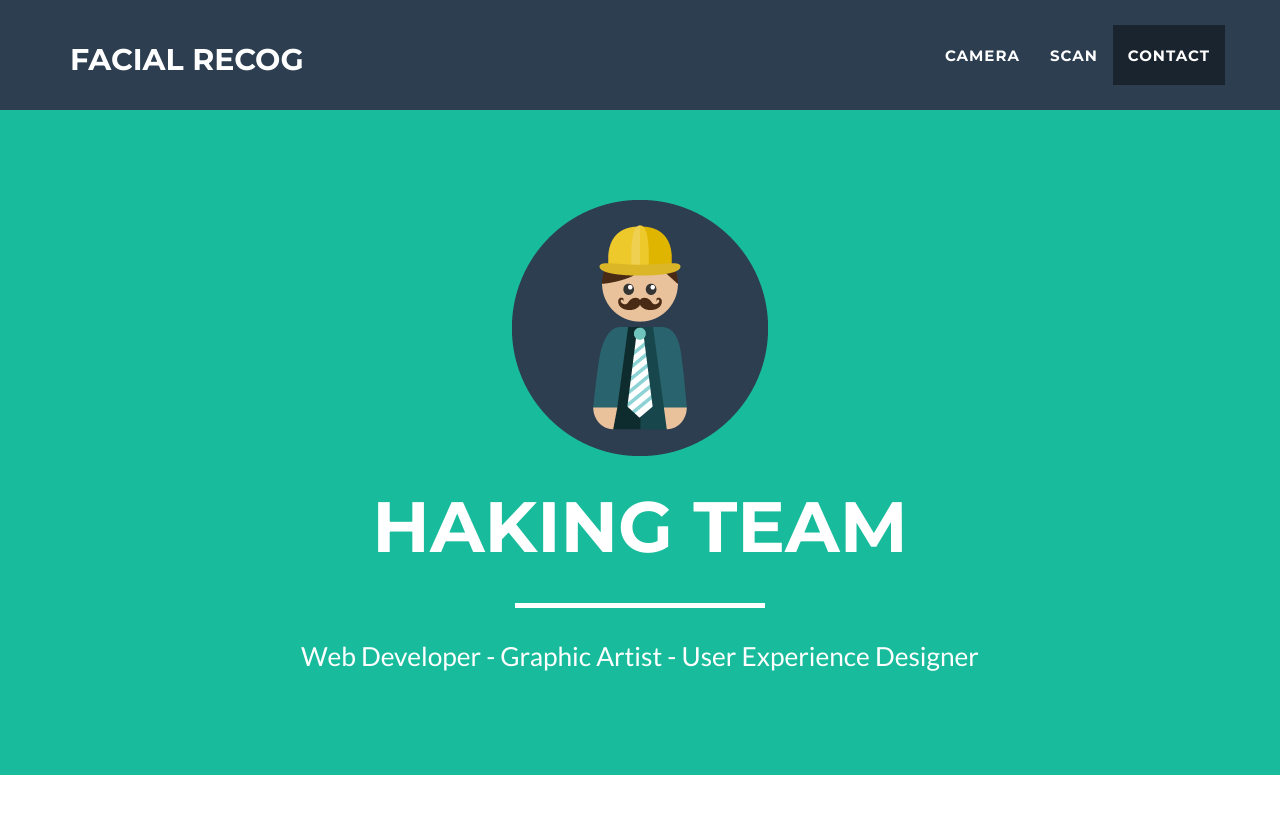
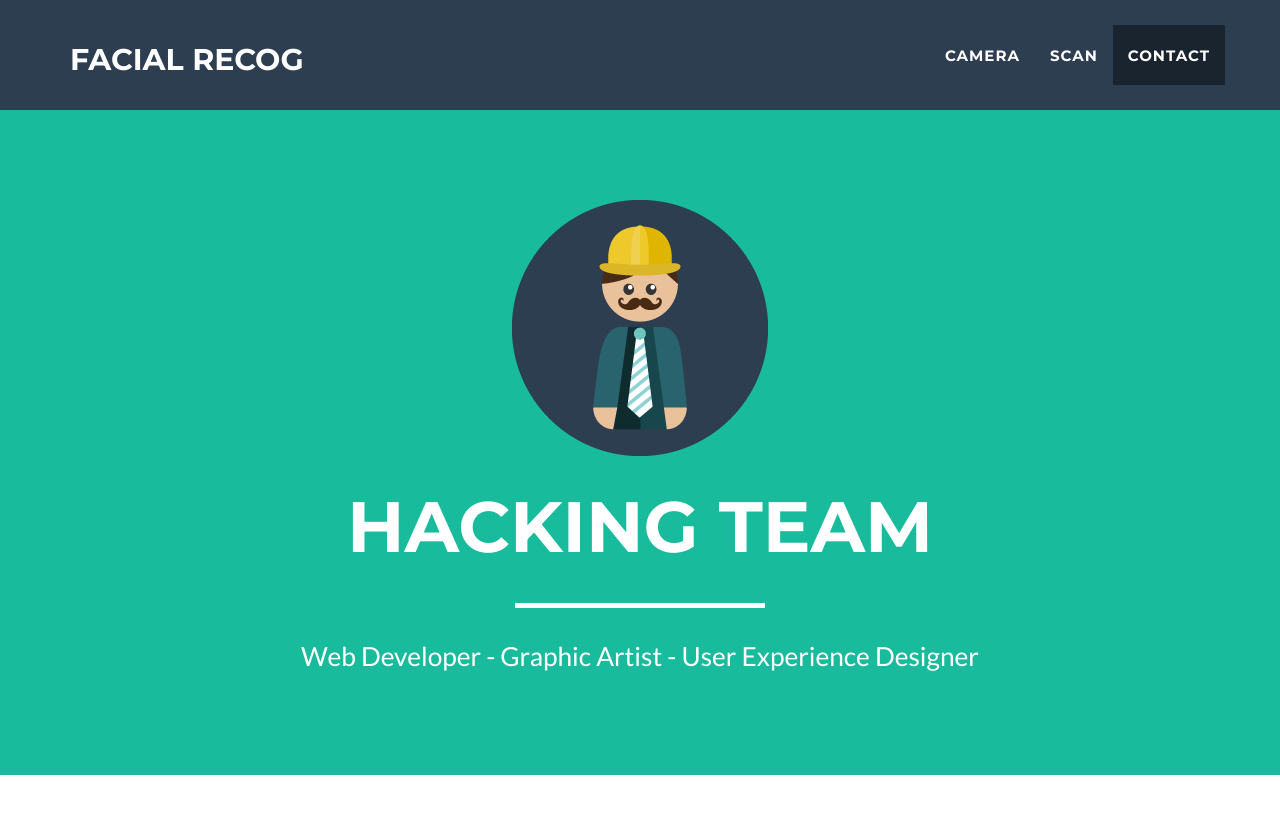
Before and after one commit to swagmaster12/swagmaster12.github.io, a website: page index.html in a window 1280 px wide. Shown: the top 814 px of the page. Drawn offline with nearby package versions, Linux system fonts and the light colour scheme; files that its build step writes are made by us from their sources; a script that the page names is missing.

Commit message:
Update index.html

```diff
--- a/index.html
+++ b/index.html
@@ -109,7 +109,7 @@
                 <div class="col-lg-12">
                     <img class="img-responsive" src="img/profile.png" alt="">
                     <div class="intro-text">
-                        <span class="name">Haking Team</span>
+                        <span class="name">Hacking Team</span>
                         <hr class="star-light">
                         <span class="skills">Web Developer - Graphic Artist - User Experience Designer</span>
                     </div>
```
